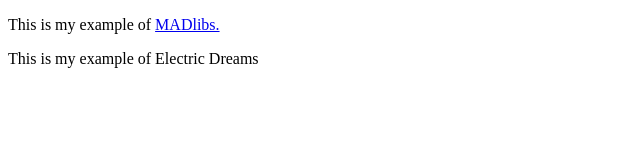
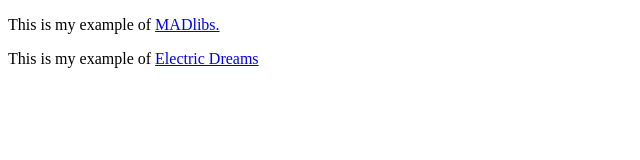
Before and after one commit to amandacaven/amandacaven.github.io, a plain HTML site: page index.html in a window 1280 px wide. Shown: the full height of the page, 0-640 px from the left. Drawn offline with Linux system fonts and the light colour scheme.

Commit message:
update link

```diff
--- a/index.html
+++ b/index.html
@@ -5,6 +5,6 @@
 </head>
 <body>
 <p>This is my example of <a href="MADlibs/start.html">MADlibs.</a></p>
-<p>This is my example of Electric Dreams</p>
+<p>This is my example of <a href="electricDreams/index.html">Electric Dreams</a></p>
 </body>
 </html>
```
